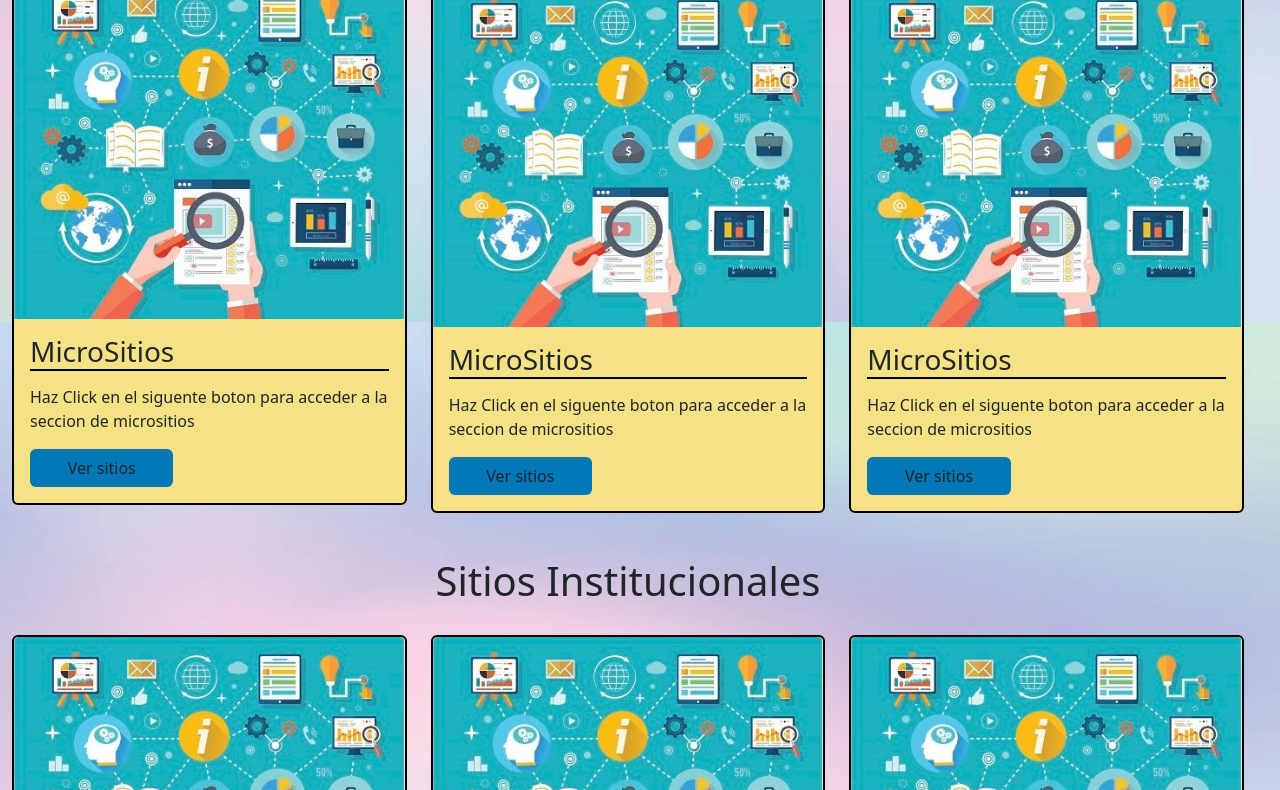
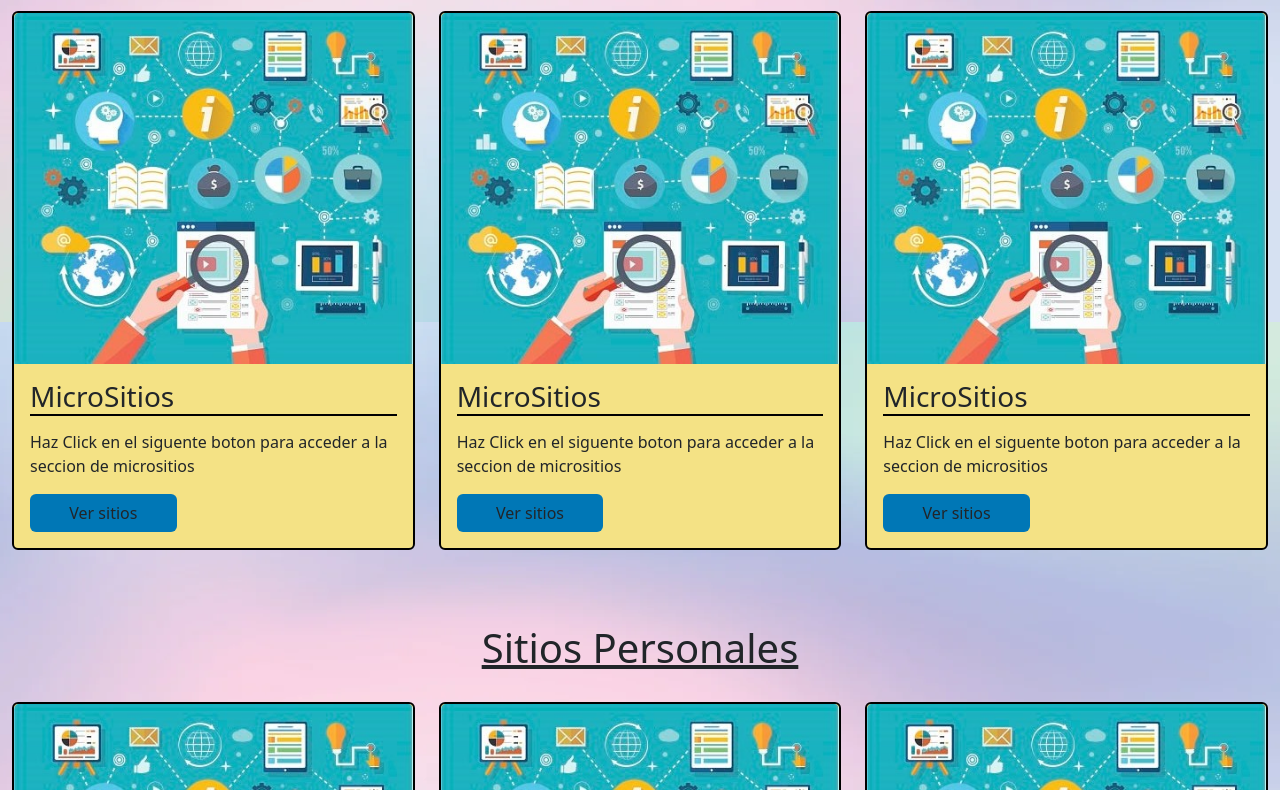
Before and after one commit to Tomahumada/portofolio, a website: page paginas/trabajos.html in a window 1280 px wide. Shown: the part 478-1268 px from the top of the page. Drawn offline with nearby package versions, Linux system fonts and the light colour scheme.

Commit message:
Arreglos

```diff
--- a/paginas/trabajos.html
+++ b/paginas/trabajos.html
@@ -44,11 +44,10 @@
     <div class="container-fluid">
     <h1 class="titleT">SECCIONES</h1>
     <p id="descripcion">Lorem ipsum dolor sit amet consectetur adipisicing elit. Officiis nihil nostrum tempore accusantium placeat reiciendis necessitatibus dicta aliquam asperiores? Magni, saepe nobis? Perferendis, nihil eveniet. Amet ipsum corrupti nam quasi?Lorem ipsum, dolor sit amet consectetur adipisicing elit. Blanditiis fugiat modi cumque eligendi, maxime ullam accusamus facere dignissimos quis fugit fuga pariatur? Optio minus animi amet, suscipit non hic excepturi?</p>
-    <main class="row">
-        <div class="seccionesI row">
+    <main class="secciones row">
             <p class="subtituloT">Sitios Institucionales</p>
             <div class="col-xl-4 col-md-6 col-sm-12">
-                <div class="card">
+                <div class="card mt-2">
                     <img src="/img/micrositio1.jpg" class="card-img-top" alt="...">
                     <div class="card-body">
                         <h5 class="card-title nomCard">MicroSitios</h5>
@@ -80,10 +79,8 @@
                     </div>
                 </div>
             </div>
-        </div>
 
-        <div class="seccionesP row">
-            <p class="subtituloT">Sitios Institucionales</p>
+            <p class="subtituloT">Sitios Personales</p>
             <div class="col-xl-4 col-md-6 col-sm-12 py-2">
                 <div class="card">
                     <img src="/img/micrositio1.jpg" class="card-img-top" alt="...">
@@ -117,10 +114,8 @@
                     </div>
                 </div>
             </div>
-        </div>
 
-        <div class="seccionesM row">
-            <p class="subtituloT">Sitios Institucionales</p>
+            <p class="subtituloT">Micrositios</p>
             <div class="col-xl-4 col-md-6 col-sm-12 py-2">
                 <div class="card">
                     <img src="/img/micrositio1.jpg" class="card-img-top" alt="...">
@@ -154,7 +149,6 @@
                     </div>
                 </div>
             </div>
-        </div>
     </main>
 </div>
 
--- a/scss/style.scss
+++ b/scss/style.scss
@@ -166,9 +166,15 @@ footer {
 }
 
 .subtituloT{
+    width: 100%;
     font-size: 40px;
     text-align: center;
-    margin-top: 30px;
+    text-decoration-line: underline;
+    margin-top: 60px;
+}
+
+.secciones{
+    padding-bottom: 100px;
 }
 
 @media(max-width: 768px) {
```
Also changed, not shown: css/style.css.
